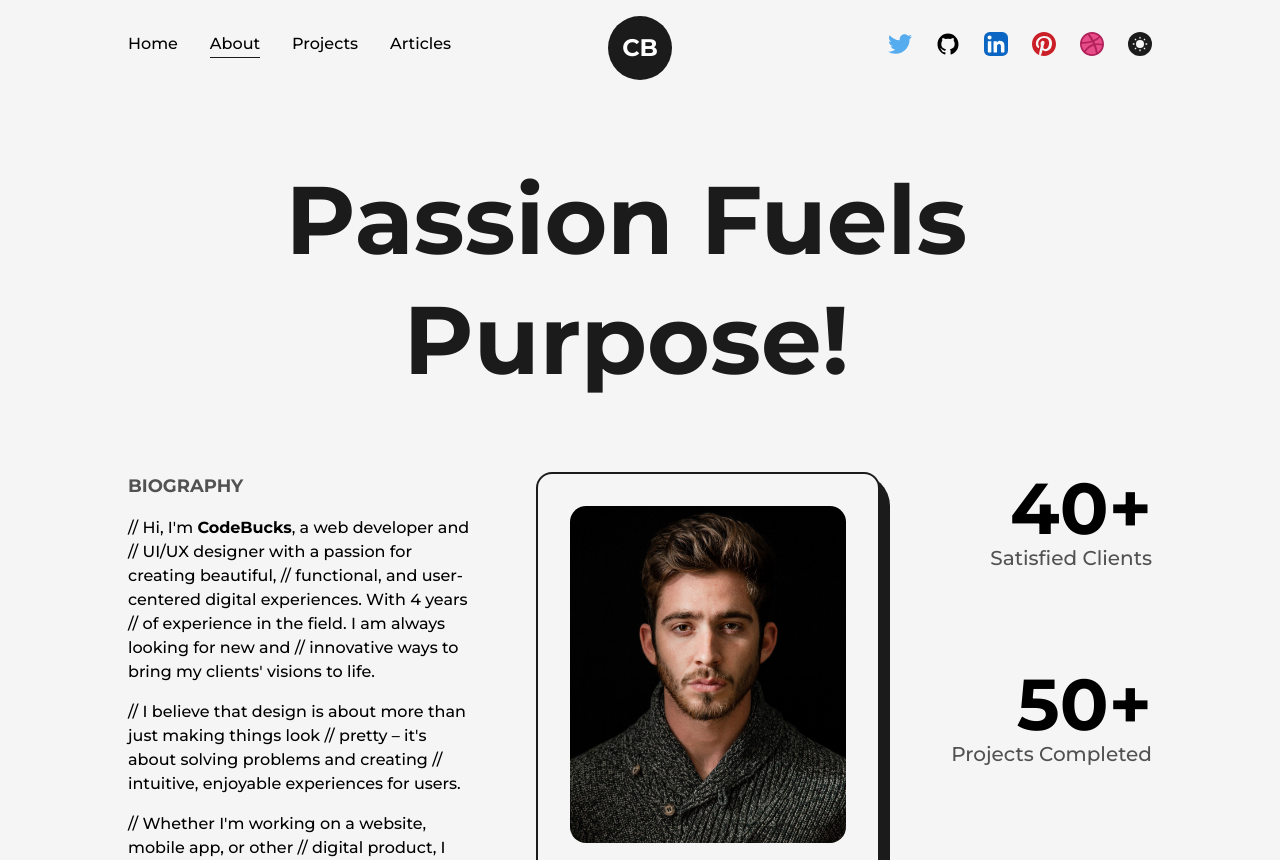
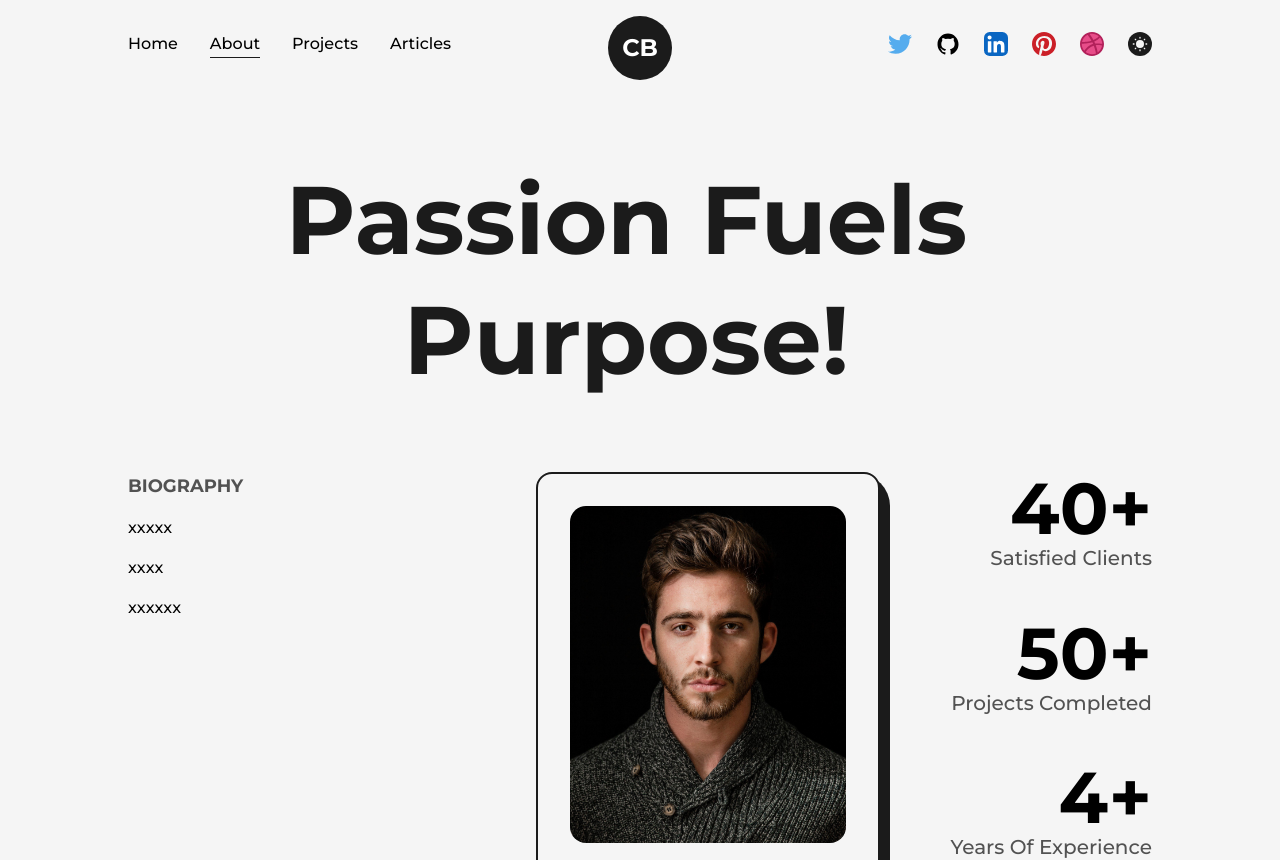
Before and after one commit to itsginc/isginc.github.io, a Next.js app: page /about in a window 1280 px wide. Shown: the top 860 px of the page. Built offline with nearby package versions, Linux system fonts and the light colour scheme.

Commit message:
Update about.js

```diff
--- a/src/pages/about.js
+++ b/src/pages/about.js
@@ -60,23 +60,13 @@ export default function About() {
                 BIOGRAPHY
               </h2>
               <p className="font-medium ">
-                // Hi, I&apos;m <strong>CodeBucks</strong>, a web developer and
-                // UI/UX designer with a passion for creating beautiful,
-                // functional, and user-centered digital experiences. With 4 years
-                // of experience in the field. I am always looking for new and
-                // innovative ways to bring my clients&apos; visions to life.
+                xxxxx
               </p>
               <p className="my-4 font-medium">
-                // I believe that design is about more than just making things look
-                // pretty – it&apos;s about solving problems and creating
-                // intuitive, enjoyable experiences for users.
+                xxxx
               </p>
               <p className="font-medium">
-                // Whether I&apos;m working on a website, mobile app, or other
-                // digital product, I bring my commitment to design excellence and
-                // user-centered thinking to every project I work on. I look
-                // forward to the opportunity to bring my skills and passion to
-                // your next project.
+                xxxxxx
               </p>
             </div>
             <div className="relative col-span-3 h-max rounded-2xl border-2 border-solid border-dark
```
